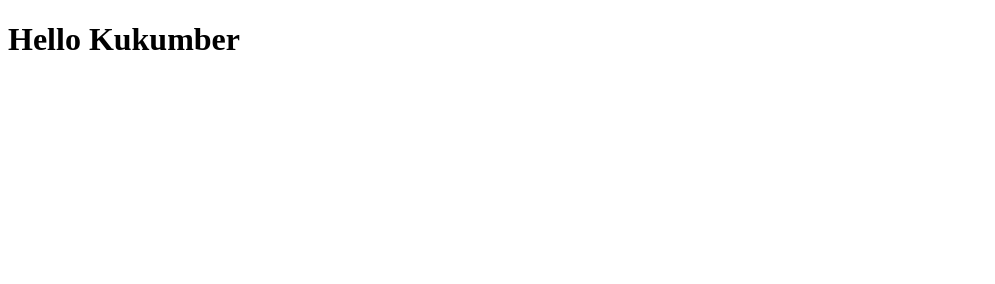
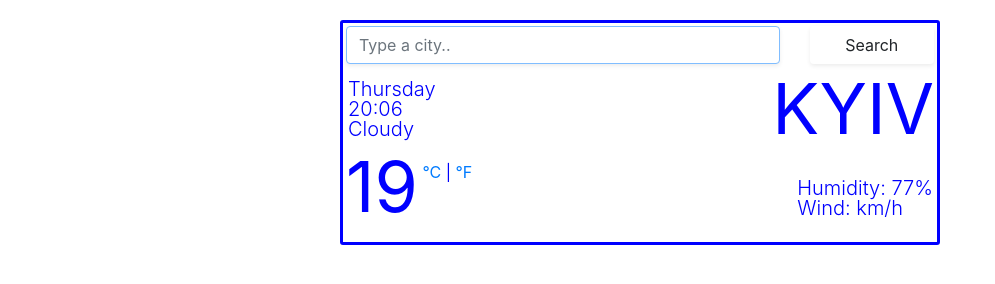
Before and after one commit to MashaKornieieva/SheCodes_App, a website: page index.html in a window 1280 px wide. Shown: the whole page, without its empty margins (0-995 px from the left). Drawn offline with nearby package versions, Linux system fonts and the light colour scheme.

Commit message:
added needed files

```diff
--- a/index.html
+++ b/index.html
@@ -2,11 +2,71 @@
 <html lang="en">
 	<head>
 		<meta charset="UTF-8" />
-		<meta http-equiv="X-UA-Compatible" content="IE=edge" />
 		<meta name="viewport" content="width=device-width, initial-scale=1.0" />
-		<title>Document</title>
+		<meta http-equiv="X-UA-Compatible" content="ie=edge" />
+		<script src="https://unpkg.com/axios/dist/axios.min.js"></script>
+		<link
+			rel="stylesheet"
+			href="https://stackpath.bootstrapcdn.com/bootstrap/4.3.1/css/bootstrap.min.css"
+			integrity="sha384-ggOyR0iXCbMQv3Xipma34MD+dH/1fQ784/j6cY/iJTQUOhcWr7x9JvoRxT2MZw1T"
+			crossorigin="anonymous"
+		/>
+		<link rel="stylesheet" href="src/styles.css" />
+		<title>Weather App</title>
 	</head>
+
 	<body>
-		<h1>Hello Kukumber</h1>
+		<div class="container">
+			<div class="weather-app">
+				<form class="search-form" id="search-form">
+					<div class="row">
+						<div class="col-9">
+							<input
+								type="search"
+								placeholder="Type a city.."
+								autofocus="on"
+								autocomplete="off"
+								id="city-input"
+								class="form-control shadow-sm"
+							/>
+						</div>
+						<div class="col-3">
+							<input
+								type="submit"
+								value="Search"
+								class="form-control btn shadow-sm"
+							/>
+						</div>
+					</div>
+				</form>
+				<h1 id="city">KYIV</h1>
+				<div class="col-3">
+					<ul id="rightside">
+						<li id="date"></li>
+						<li id="description">Cloudy</li>
+					</ul>
+				</div>
+				<div class="row">
+					<div class="col-6">
+						<div class="clearfix">
+							<div class="float-left">
+								<span class="temperature" id="temperature">19</span>
+								<span class="units">
+									<a href="#" id="celsius-link">°C</a> |
+									<a href="#" id="fahrenheit-link">°F</a>
+								</span>
+							</div>
+						</div>
+					</div>
+					<div class="col-6">
+						<ul id="leftside">
+							<li>Humidity: <span id="humidity">77</span>%</li>
+							<li>Wind: <span id="wind"></span> km/h</li>
+						</ul>
+					</div>
+				</div>
+			</div>
+		</div>
+		<script src="src/index.js"></script>
 	</body>
 </html>
--- /dev/null
+++ b/src/index.js
@@ -0,0 +1,82 @@
+function formatDate(date) {
+	let hours = date.getHours();
+	if (hours < 10) {
+		hours = `0${hours}`;
+	}
+	let minutes = date.getMinutes();
+	if (minutes < 10) {
+		minutes = `0${minutes}`;
+	}
+
+	let dayIndex = date.getDay();
+	let days = [
+		"Sunday",
+		"Monday",
+		"Tuesday",
+		"Wednesday",
+		"Thursday",
+		"Friday",
+		"Saturday",
+	];
+	let day = days[dayIndex];
+
+	return `${day} ${hours}:${minutes}`;
+}
+
+function displayWeatherCondition(response) {
+	document.querySelector("#city").innerHTML = response.data.name;
+	document.querySelector("#temperature").innerHTML = Math.round(
+		response.data.main.temp
+	);
+	document.querySelector("#humidity").innerHTML = response.data.main.humidity;
+	document.querySelector("#wind").innerHTML = Math.round(
+		response.data.wind.speed
+	);
+	document.querySelector("#description").innerHTML =
+		response.data.weather[0].main;
+}
+
+function search(event) {
+	event.preventDefault();
+	let apiKey = "e5baedf46f3548204c948e15f6eb2609";
+	let city = document.querySelector("#city-input").value;
+	let apiUrl = `https://api.openweathermap.org/data/2.5/weather?q=${city}&appid=${apiKey}&units=metric`;
+	axios.get(apiUrl).then(displayWeatherCondition);
+}
+
+function searchLocation(position) {
+	let apiKey = "e5baedf46f3548204c948e15f6eb2609";
+	let apiUrl = `https://api.openweathermap.org/data/2.5/weather?lat=${position.coords.latitude}&lon=${position.coords.longitude}&appid=${apiKey}&units=metric`;
+
+	axios.get(apiUrl).then(displayWeatherCondition);
+}
+
+function getCurrentLocation(event) {
+	event.preventDefault();
+	navigator.geolocation.getCurrentPosition(searchLocation);
+}
+
+function convertToFahrenheit(event) {
+	event.preventDefault();
+	let temperatureElement = document.querySelector("#temperature");
+	temperatureElement.innerHTML = 66;
+}
+
+function convertToCelsius(event) {
+	event.preventDefault();
+	let temperatureElement = document.querySelector("#temperature");
+	temperatureElement.innerHTML = 19;
+}
+
+let dateElement = document.querySelector("#date");
+let currentTime = new Date();
+dateElement.innerHTML = formatDate(currentTime);
+
+let searchForm = document.querySelector("#search-form");
+searchForm.addEventListener("submit", search);
+
+let fahrenheitLink = document.querySelector("#fahrenheit-link");
+fahrenheitLink.addEventListener("click", convertToFahrenheit);
+
+let celsiusLink = document.querySelector("#celsius-link");
+celsiusLink.addEventListener("click", convertToCelsius);
--- /dev/null
+++ b/src/styles.css
@@ -0,0 +1,58 @@
+body {
+	font-family: "Inter", sans-serif;
+}
+
+#city {
+	color: blue;
+	text-align: right;
+	font-size: 70px;
+	font-weight: 400;
+	line-height: 50px;
+	margin: 0;
+}
+
+#leftside {
+	color: blue;
+	position: absolute;
+	right: 16px;
+	top: 44px;
+	line-height: 20px;
+	font-size: 20px;
+	font-weight: 300;
+	list-style: none;
+}
+
+#rightside {
+	color: blue;
+	position: absolute;
+	top: -55px;
+	left: -38px;
+	line-height: 20px;
+	font-size: 20px;
+	font-weight: 300;
+	list-style: none;
+}
+
+.weather-app {
+	border: 3px solid blue;
+	padding: 3px;
+	margin: 20px auto;
+	border-radius: 3px;
+	max-width: 600px;
+}
+
+.temperature {
+	color: blue;
+	font-size: 70px;
+	font-weight: 400;
+}
+
+.units {
+	position: relative;
+	top: -34px;
+	color: blue;
+}
+
+.search-form {
+	margin-bottom: 20px;
+}
```
Also changed, not shown: package.json (added, +16 -0 lines).
